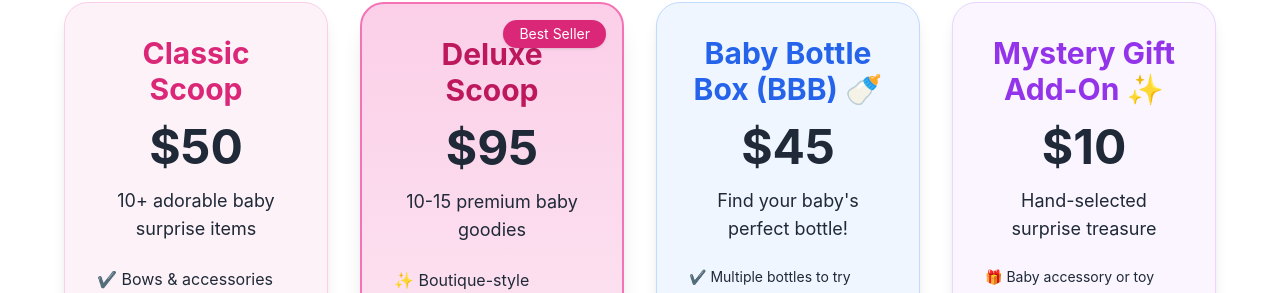
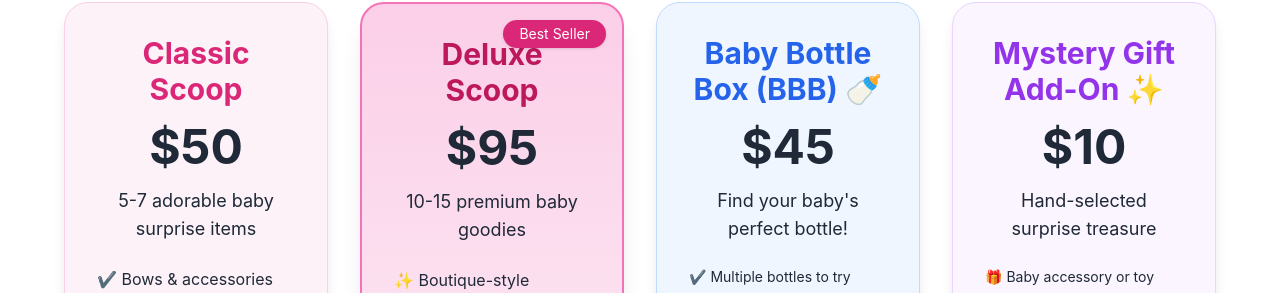
Before and after one commit to thebabyscoopbarco/the-baby-scoop-bar-co, a Next.js app: page / in a window 1280 px wide. Shown: the part 1282-1575 px from the top of the page. Built offline with nearby package versions, Linux system fonts and the light colour scheme.

Commit message:
Update Classic Scoop to 5-7 items

```diff
--- a/app/page.js
+++ b/app/page.js
@@ -172,7 +172,7 @@ export default function BabyScoopBarWebsite() {
 
               <p className="text-lg mb-6">
 
-                10+ adorable baby surprise items
+                5-7 adorable baby surprise items
 
               </p>
 
```
